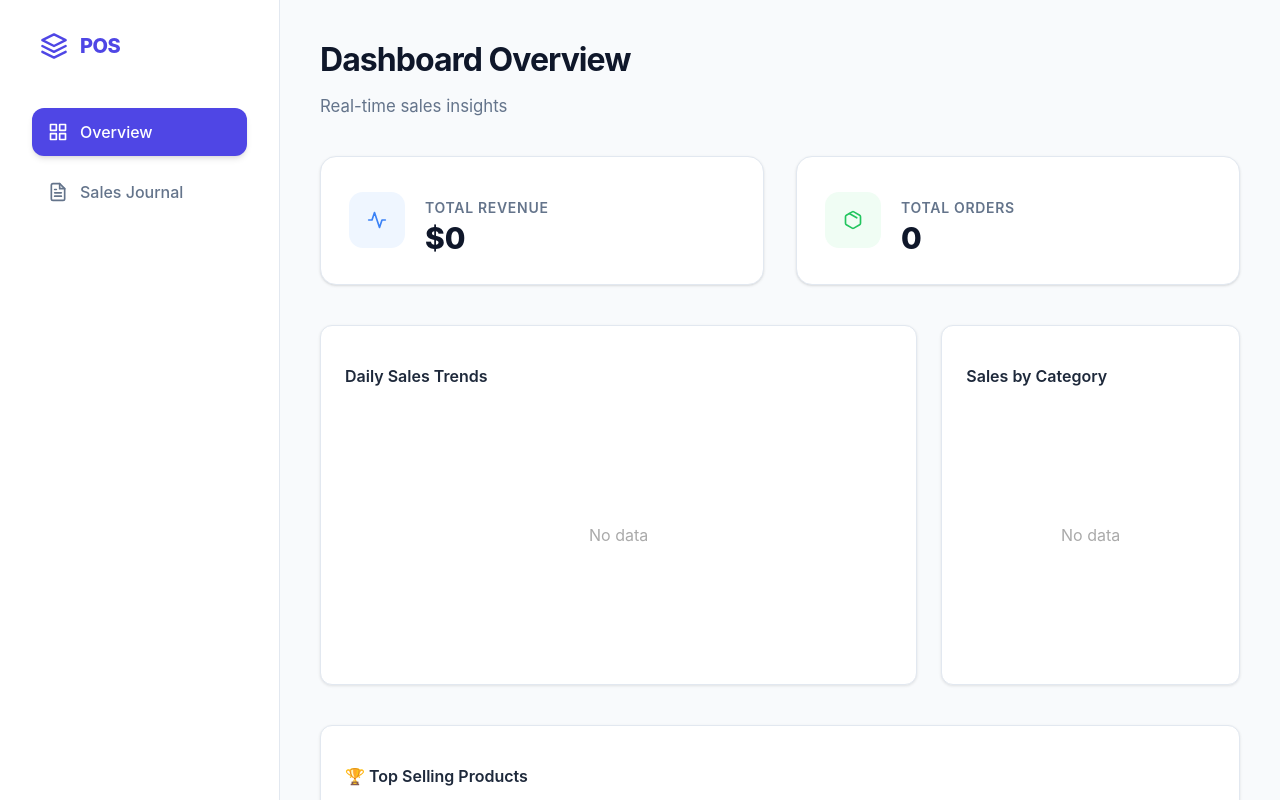
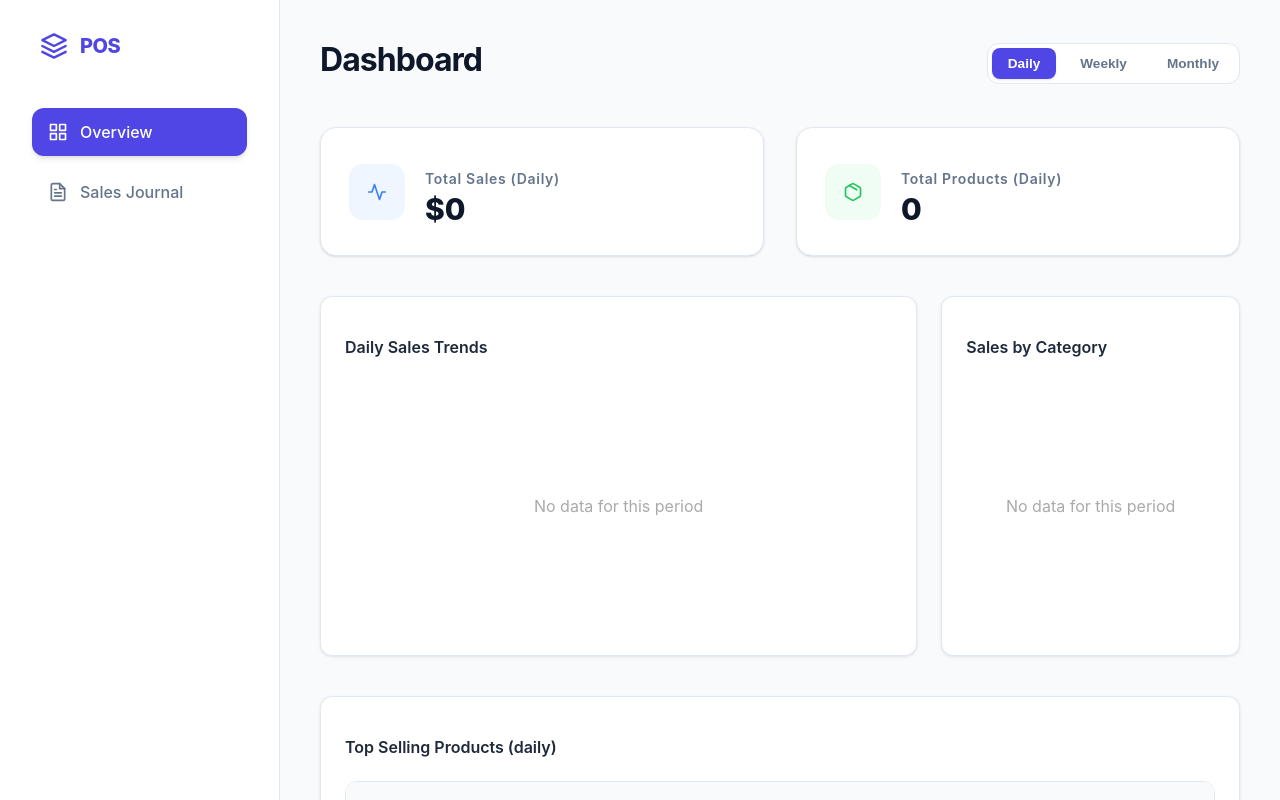
Before and after one commit to KaungMyatThu30/Basic_POS_Project, a React (Vite) app in the folder basic_pos/: page / in a window 1280 px wide. Shown: the top 800 px of the page. Built offline with nearby package versions, Linux system fonts and the light colour scheme.

Commit message:
Dashboard Update

```diff
--- a/basic_pos/src/pages/Dashboard.jsx
+++ b/basic_pos/src/pages/Dashboard.jsx
@@ -1,4 +1,5 @@
-import React, { useMemo } from "react";
+import React, { useMemo, useState } from "react";
+
 const CustomLineChart = ({ data }) => {
   if (!data || data.length === 0)
     return (
@@ -11,32 +12,29 @@ const CustomLineChart = ({ data }) => {
           color: "#aaa",
         }}
       >
-        No data
+        No data for this period
       </div>
     );
 
+  const isSinglePoint = data.length === 1;
   const height = 250;
   const width = 800;
-  const paddingX = 40;
+  const paddingX = 50;
   const paddingY = 30;
-
 
   const maxY = Math.max(...data.map((d) => d.value), 10) * 1.2;
 
   const getX = (index) =>
-    (index / (data.length - 1)) * (width - paddingX * 2) + paddingX;
+    (index / (data.length - 1 || 1)) * (width - paddingX * 2) + paddingX;
   const getY = (value) =>
     height - paddingY - (value / maxY) * (height - paddingY * 2);
 
-
   const points = data.map((d, i) => `${getX(i)},${getY(d.value)}`).join(" ");
 
-
-  const gridLines = [0, 0.25, 0.5, 0.75, 1].map((pct) => {
-    const yVal = height - paddingY - pct * (height - paddingY * 2);
-    const labelVal = Math.round(pct * maxY);
-    return { y: yVal, label: labelVal };
-  });
+  const gridLines = [0, 0.25, 0.5, 0.75, 1].map((pct) => ({
+    y: height - paddingY - pct * (height - paddingY * 2),
+    label: Math.round(pct * maxY),
+  }));
 
   return (
     <div style={{ width: "100%", overflow: "hidden" }}>
@@ -67,6 +65,7 @@ const CustomLineChart = ({ data }) => {
           </g>
         ))}
 
+        {!isSinglePoint && (
           <polyline
             fill="none"
             stroke="#3b82f6"
@@ -75,10 +74,11 @@ const CustomLineChart = ({ data }) => {
             strokeLinecap="round"
             strokeLinejoin="round"
           />
+        )}
 
         {data.map((d, i) => (
+          <g key={i}>
             <circle
-            key={i}
               cx={getX(i)}
               cy={getY(d.value)}
               r="5"
@@ -90,22 +90,21 @@ const CustomLineChart = ({ data }) => {
                 {d.label}: ${d.value}
               </title>
             </circle>
+            <text
+              x={getX(i)}
+              y={height - 5}
+              textAnchor="middle"
+              fill="#94a3b8"
+              fontSize="11"
+              style={{
+                display: data.length > 12 && i % 2 !== 0 ? "none" : "block",
+              }}
+            >
+              {d.label}
+            </text>
+          </g>
         ))}
       </svg>
-
-      <div
-        style={{
-          display: "flex",
-          justifyContent: "space-between",
-          paddingLeft: "40px",
-          marginTop: "-10px",
-          color: "#94a3b8",
-          fontSize: "0.75rem",
-        }}
-      >
-        <span>{data[0]?.label}</span>
-        <span>{data[data.length - 1]?.label}</span>
-      </div>
     </div>
   );
 };
@@ -122,30 +121,28 @@ const CustomDoughnut = ({ data, colors }) => {
           color: "#aaa",
         }}
       >
-        No data
+        No data for this period
       </div>
     );
 
 const total = data.reduce((sum, item) => sum + item.value, 0);
-  let currentAngle = 0;
 
-  // Build the gradient string
 const gradient = data
-    .map((item, index) => {
+  .reduce((acc, item, index) => {
     const pct = (item.value / total) * 100;
-      const start = currentAngle;
-      currentAngle += pct;
+    const currentAngle = (acc.angle || 0) + pct;
     const color = colors[index % colors.length];
-      return `${color} 0 ${currentAngle}%`;
-    })
-    .join(", ");
+    acc.stops.push(`${color} 0 ${currentAngle}%`);
+    acc.angle = currentAngle;
+    return acc;
+  }, { stops: [], angle: 0 })
+  .stops.join(", ");
 
   return (
     <div
       style={{ display: "flex", flexDirection: "column", alignItems: "center" }}
     >
       <div style={{ position: "relative", width: "180px", height: "180px" }}>
-
         <div
           style={{
             width: "100%",
@@ -154,7 +151,6 @@ const CustomDoughnut = ({ data, colors }) => {
             background: `conic-gradient(${gradient})`,
           }}
         ></div>
-
         <div
           style={{
             position: "absolute",
@@ -167,8 +163,6 @@ const CustomDoughnut = ({ data, colors }) => {
           }}
         ></div>
       </div>
-
-
       <div
         style={{
           display: "flex",
@@ -205,24 +199,63 @@ const CustomDoughnut = ({ data, colors }) => {
   );
 };
 
+const Dashboard = ({ transactions = [] }) => {
+  const [filter, setFilter] = useState("daily");
 
-const Dashboard = ({ transactions = [] }) => {
   const stats = useMemo(() => {
     const safeTransactions = transactions || [];
-    const totalSales = safeTransactions.reduce(
+
+    const now = new Date();
+    const todayStr = now.toLocaleDateString("en-CA");
+
+    const filteredTransactions = safeTransactions.filter((t) => {
+      if (filter === "Daily") return t.date === todayStr;
+
+      if (filter === "Weekly") {
+        const txDate = new Date(t.date);
+        const todayDate = new Date(todayStr);
+        const diffTime = Math.abs(todayDate - txDate);
+        const diffDays = Math.ceil(diffTime / (1000 * 60 * 60 * 24));
+        return diffDays <= 7 && txDate <= todayDate;
+      }
+
+      if (filter === "Monthly")
+        return t.date.slice(0, 7) === todayStr.slice(0, 7);
+
+      return true;
+    });
+
+    let lineChartData = [];
+
+    if (filter === "daily") {
+      lineChartData = filteredTransactions.map((t) => {
+        const timeLabel = new Date(t.id).toLocaleTimeString([], {
+          hour: "2-digit",
+          minute: "2-digit",
+        });
+        return { label: timeLabel, value: t.totalPrice };
+      });
+    } else {
+      const salesByDate = filteredTransactions.reduce((acc, t) => {
+        acc[t.date] = (acc[t.date] || 0) + t.totalPrice;
+        return acc;
+      }, {});
+      lineChartData = Object.keys(salesByDate)
+        .sort()
+        .map((date) => ({ label: date, value: salesByDate[date] }));
+    }
+
+    const totalSales = filteredTransactions.reduce(
       (sum, t) => sum + t.totalPrice,
       0
     );
 
-    const salesByDate = safeTransactions.reduce((acc, t) => {
-      acc[t.date] = (acc[t.date] || 0) + t.totalPrice;
-      return acc;
-    }, {});
-    const lineChartData = Object.keys(salesByDate)
-      .sort()
-      .map((date) => ({ label: date, value: salesByDate[date] }));
+    const totalProducts = filteredTransactions.reduce(
+      (sum, t) => sum + t.quantity,
+      0
+    );
 
-    const salesByCategory = safeTransactions.reduce((acc, t) => {
+    const salesByCategory = filteredTransactions.reduce((acc, t) => {
       acc[t.category] = (acc[t.category] || 0) + t.totalPrice;
       return acc;
     }, {});
@@ -231,7 +264,7 @@ const Dashboard = ({ transactions = [] }) => {
       value: salesByCategory[cat],
     }));
 
-    const salesByProduct = safeTransactions.reduce((acc, t) => {
+    const salesByProduct = filteredTransactions.reduce((acc, t) => {
       acc[t.itemName] = (acc[t.itemName] || 0) + t.quantity;
       return acc;
     }, {});
@@ -240,16 +273,64 @@ const Dashboard = ({ transactions = [] }) => {
       .slice(0, 5)
       .map(([name, qty]) => ({ name, qty }));
 
-    return { totalSales, lineChartData, pieChartData, topProducts };
-  }, [transactions]);
+    return {
+      totalSales,
+      totalProducts,
+      lineChartData,
+      pieChartData,
+      topProducts,
+    };
+  }, [transactions, filter]);
 
   const CATEGORY_COLORS = ["#10b981", "#3b82f6", "#f59e0b", "#8b5cf6"];
 
   return (
     <div className="animate-fade-in">
-      <header className="page-header">
-        <h1>Dashboard Overview</h1>
-        <p className="subtitle">Real-time sales insights</p>
+      <header
+        className="page-header"
+        style={{
+          display: "flex",
+          justifyContent: "space-between",
+          alignItems: "center",
+        }}
+      >
+        <div>
+          <h1>Dashboard</h1>
+        </div>
+
+        <div
+          style={{
+            display: "flex",
+            gap: "8px",
+            background: "#ffffff",
+            padding: "4px",
+            borderRadius: "12px",
+            border: "1px solid #e2e8f0",
+          }}
+        >
+          {["daily", "weekly", "monthly"].map((period) => (
+            <button
+              key={period}
+              onClick={() => setFilter(period)}
+              style={{
+                padding: "8px 16px",
+                borderRadius: "8px",
+                border: "none",
+                cursor: "pointer",
+                fontSize: "0.85rem",
+                fontWeight: "600",
+                textTransform: "capitalize",
+                transition: "all 0.2s",
+                backgroundColor: filter === period ? "#4f46e5" : "transparent",
+                color: filter === period ? "#ffffff" : "#64748b",
+                boxShadow:
+                  filter === period ? "0 1px 2px rgba(0,0,0,0.1)" : "none",
+              }}
+            >
+              {period}
+            </button>
+          ))}
+        </div>
       </header>
 
       <div className="stats-grid">
@@ -260,7 +341,9 @@ const Dashboard = ({ transactions = [] }) => {
             </svg>
           </div>
           <div className="stat-info">
-            <h3>Total Revenue</h3>
+            <h3 style={{ textTransform: "capitalize" }}>
+              Total Sales ({filter})
+            </h3>
             <div className="stat-value">
               ${stats.totalSales.toLocaleString()}
             </div>
@@ -274,20 +357,25 @@ const Dashboard = ({ transactions = [] }) => {
             </svg>
           </div>
           <div className="stat-info">
-            <h3>Total Orders</h3>
-            <div className="stat-value">{transactions.length}</div>
+            <h3 style={{ textTransform: "capitalize" }}>
+              Total Products ({filter})
+            </h3>
+            <div className="stat-value">{stats.totalProducts}</div>
           </div>
         </div>
       </div>
 
       <div className="charts-grid">
-
         <div className="card">
-          <h3>Daily Sales Trends</h3>
+          <h3>
+            {filter === "Daily"
+              ? "Daily's Hourly Trends"
+              : `${
+                  filter.charAt(0).toUpperCase() + filter.slice(1)
+                } Sales Trends`}
+          </h3>
           <CustomLineChart data={stats.lineChartData} />
         </div>
-
-
         <div className="card">
           <h3>Sales by Category</h3>
           <CustomDoughnut data={stats.pieChartData} colors={CATEGORY_COLORS} />
@@ -295,7 +383,7 @@ const Dashboard = ({ transactions = [] }) => {
       </div>
 
       <div className="card">
-        <h3>🏆 Top Selling Products</h3>
+        <h3>Top Selling Products ({filter})</h3>
         <div className="table-wrapper">
           <table className="modern-table">
             <thead>
@@ -329,14 +417,14 @@ const Dashboard = ({ transactions = [] }) => {
                       color: "#94a3b8",
                     }}
                   >
-                    No sales yet
+                    No sales found for this period
                   </td>
                 </tr>
               )}
             </tbody>
           </table>
         </div>
-      </div>7
+      </div>
     </div>
   );
 };
```
Also changed, not shown: 2 other files (tests, documents, lock files or other folders). Lines whose indentation alone changed are shown as unchanged.
